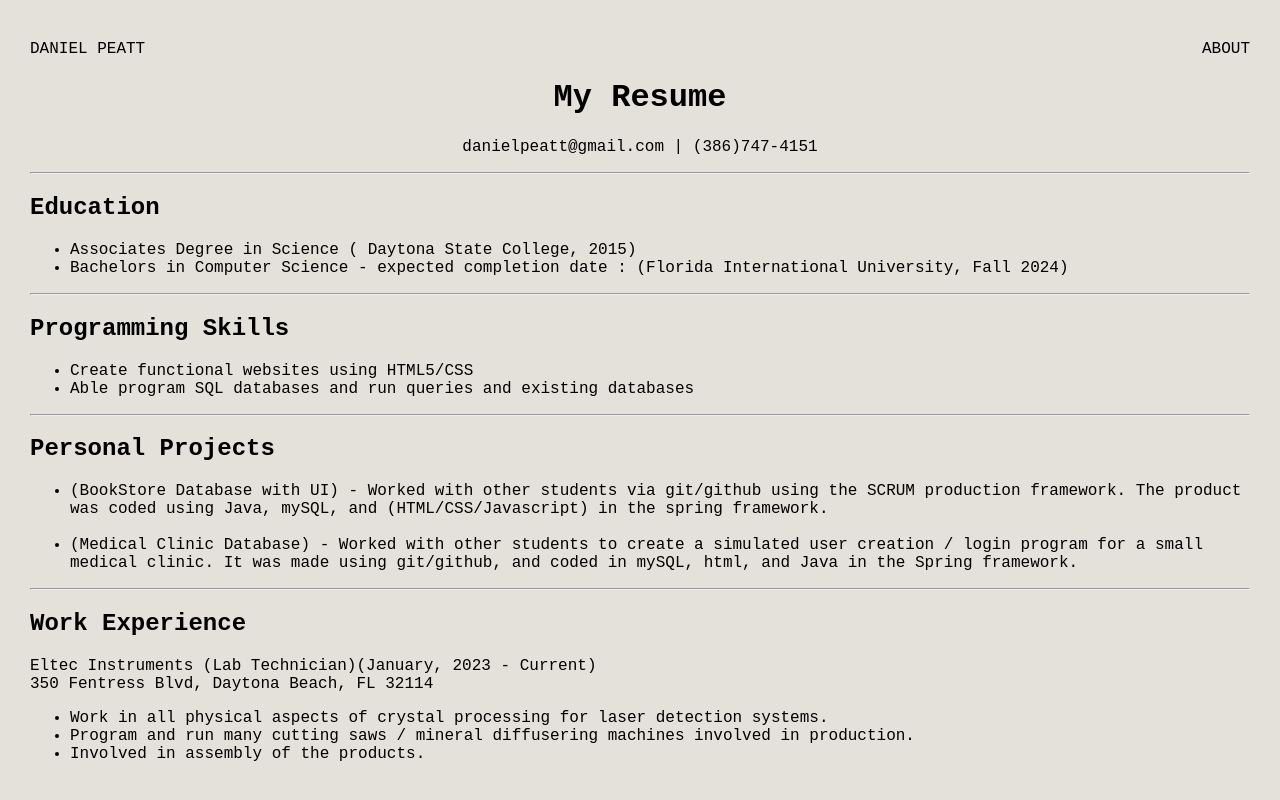
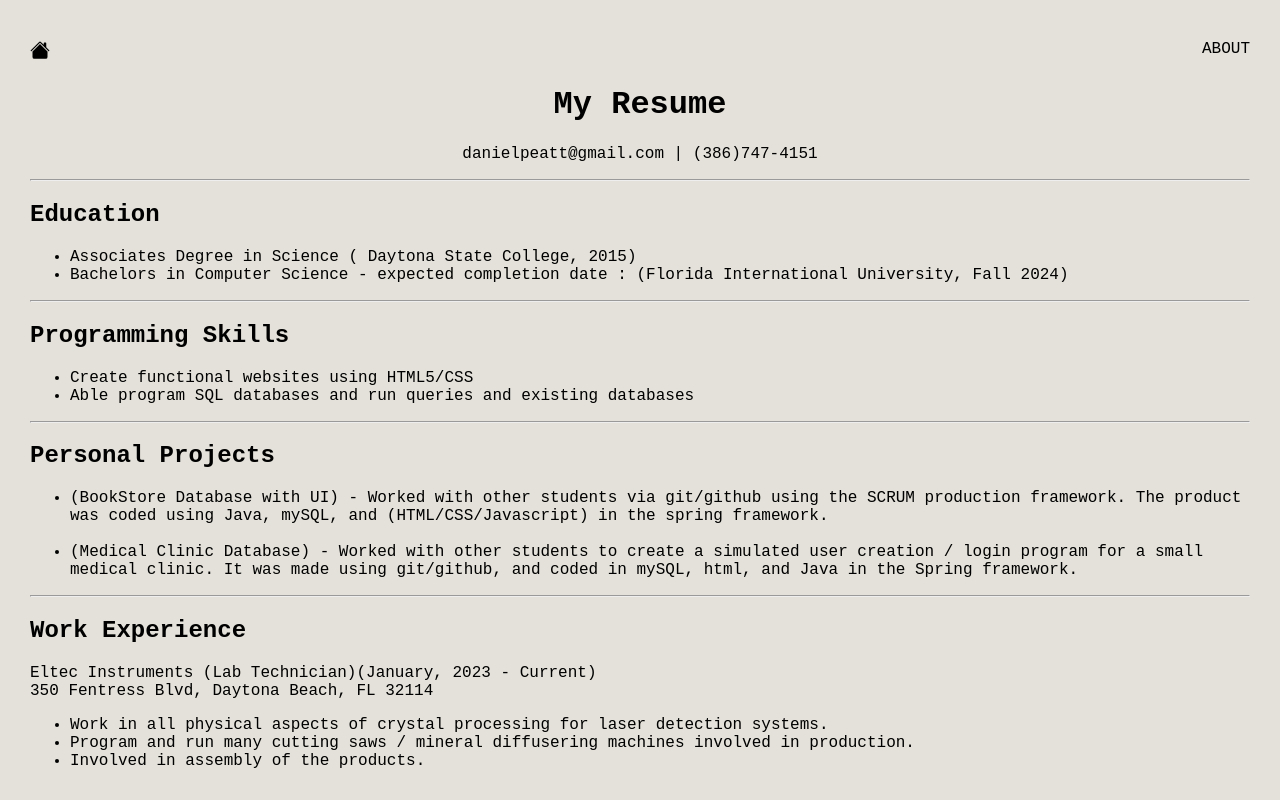
Before and after one commit to Daniel-Peatt/html-portfolio, a plain HTML site: page public/resume.html in a window 1280 px wide. Shown: the top 800 px of the page. Drawn offline with Linux system fonts and the light colour scheme.

Commit message:
change home icon

```diff
--- a/public/resume.html
+++ b/public/resume.html
@@ -9,7 +9,10 @@
 <body>
     <!-- Header bar -->
     <header>
-        <div><a href="../index.html" class="header-text">DANIEL PEATT</a></div>
+        <div><a href="../index.html" class="header-text"><svg xmlns="http://www.w3.org/2000/svg" width="20" height="20" fill="currentColor" class="bi bi-house-fill" viewBox="0 0 16 16">
+            <path d="M8.707 1.5a1 1 0 0 0-1.414 0L.646 8.146a.5.5 0 0 0 .708.708L8 2.207l6.646 6.647a.5.5 0 0 0 .708-.708L13 5.793V2.5a.5.5 0 0 0-.5-.5h-1a.5.5 0 0 0-.5.5v1.293z"/>
+            <path d="m8 3.293 6 6V13.5a1.5 1.5 0 0 1-1.5 1.5h-9A1.5 1.5 0 0 1 2 13.5V9.293z"/>
+          </svg></a></div>
         <div><a href="../public/about_me.html" class="header-text">ABOUT</a></div>
     </header>
     <h1>My Resume</h1>
```
Also changed, not shown: index.html (+4 -1 lines), public/about_me.html (+4 -1 lines), public/contact.html (+4 -1 lines).
